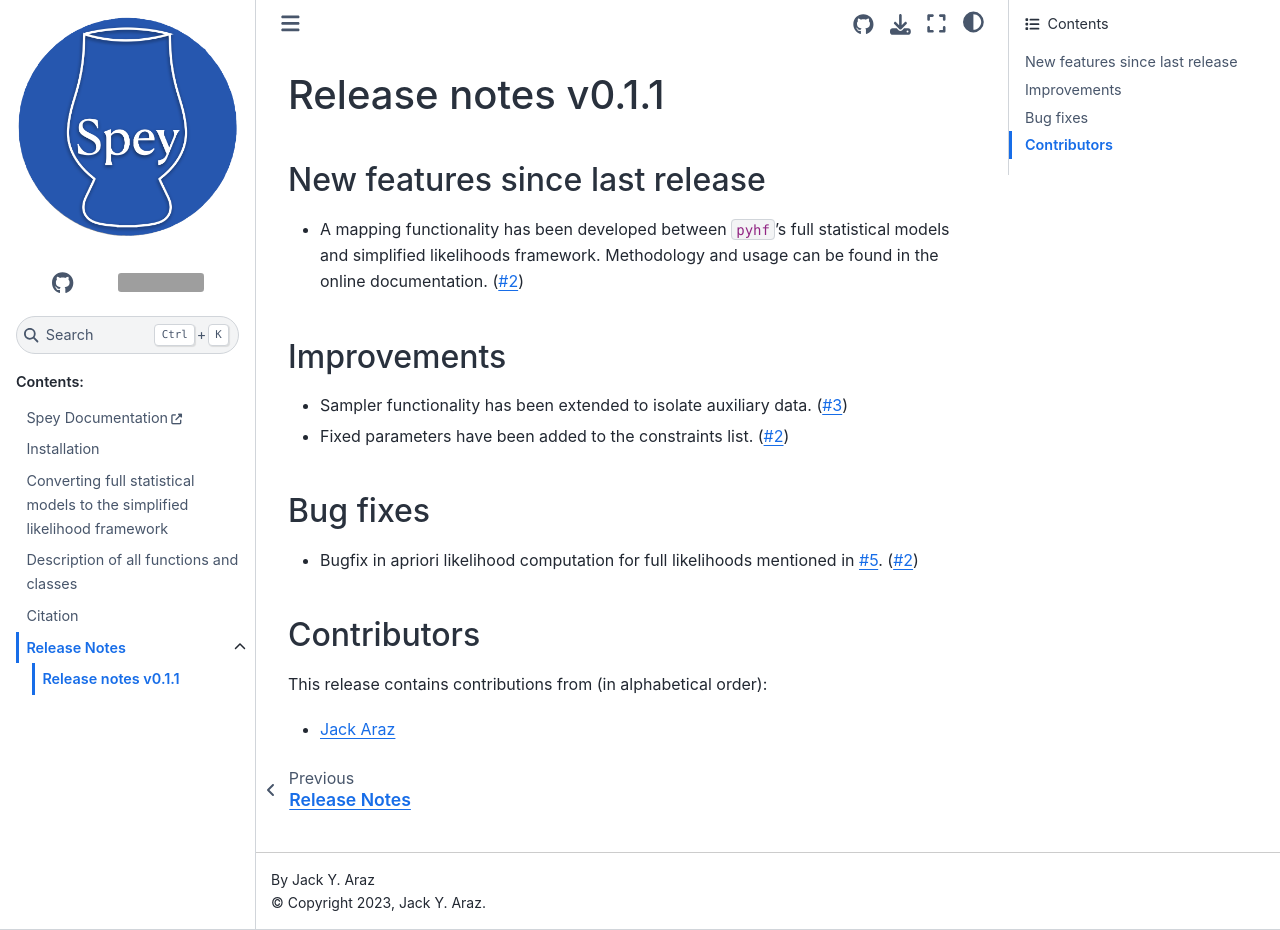
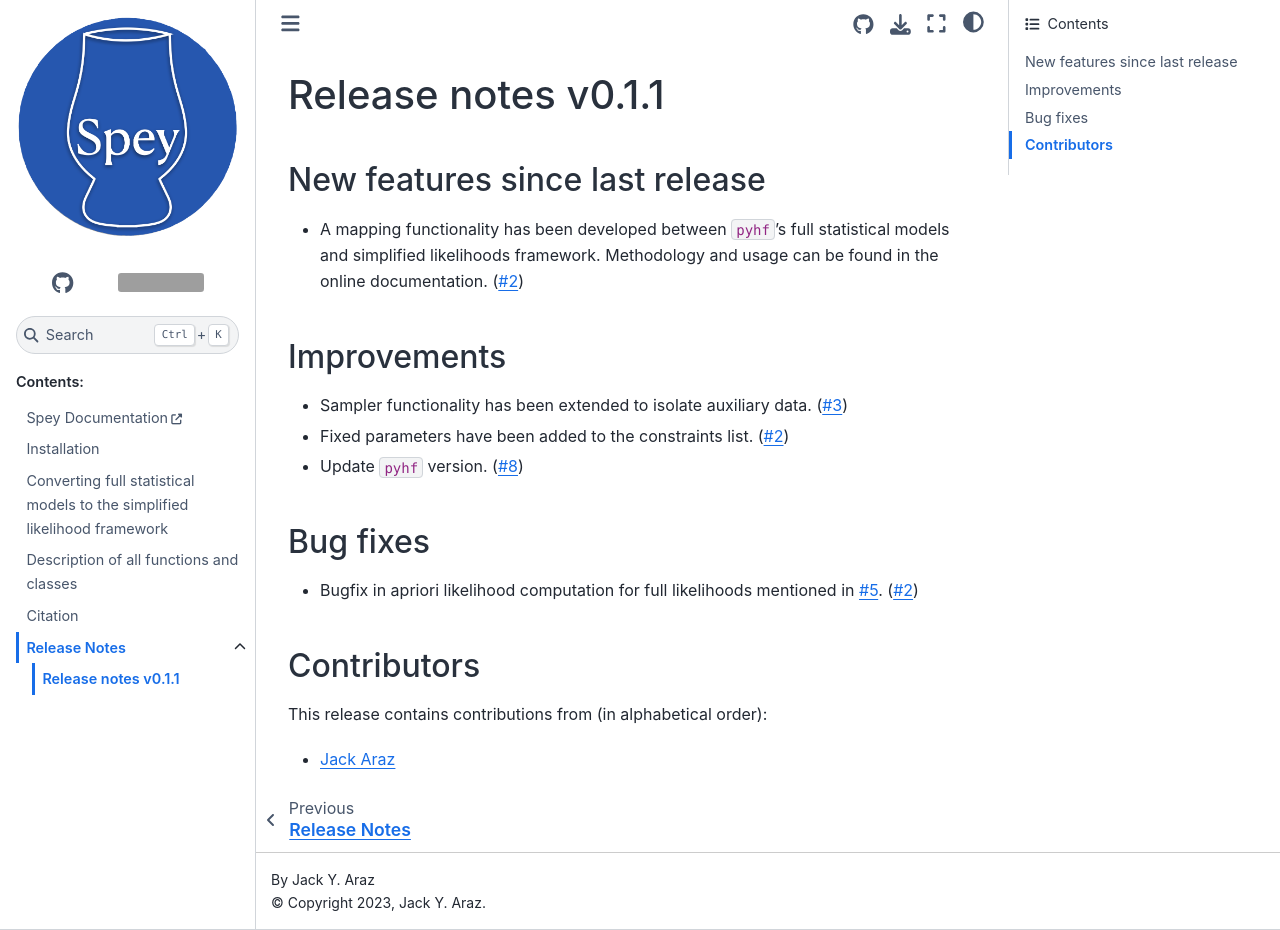
Before and after one commit to SpeysideHEP/spey-pyhf, a Sphinx documentation site: the page built from docs/releases/changelog-v0.1.md, in a window 1280 px wide and 930 px high. Built offline with Sphinx 7.4.7 and the Sphinx Book theme 1.1.4, drawn with Linux system fonts in a browser that asks for light colours; grey boxes are pictures that could not be loaded.

Commit message:
update changelog

```diff
--- a/docs/releases/changelog-v0.1.md
+++ b/docs/releases/changelog-v0.1.md
@@ -15,6 +15,9 @@
 * Fixed parameters have been added to the constraints list.
   ([#2](https://github.com/SpeysideHEP/spey-pyhf/pull/2))
 
+* Update `pyhf` version.
+  ([#8](https://github.com/SpeysideHEP/spey-pyhf/pull/8))
+
 ## Bug fixes
 
 * Bugfix in apriori likelihood computation for full likelihoods mentioned in
```
